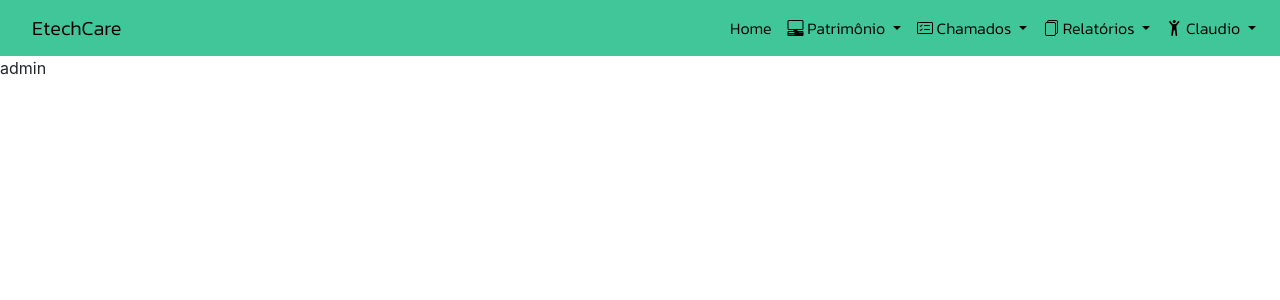
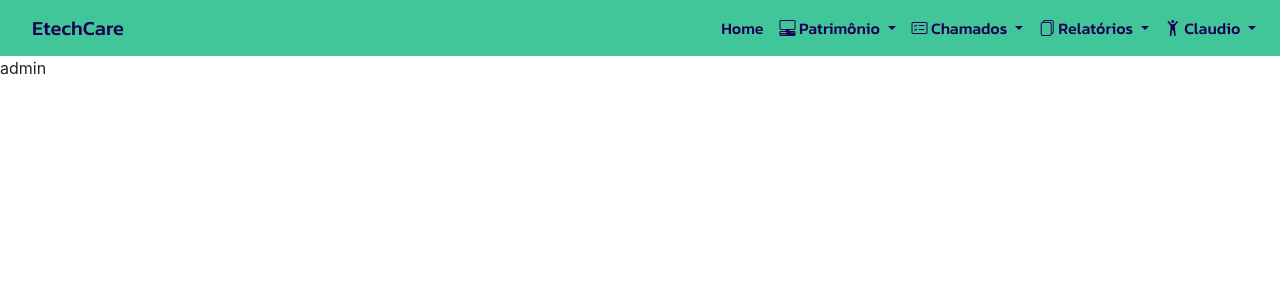
Before and after one commit to vg1802/ETECH-CARE, a PHP site: page /painel/index.php in a window 1280 px wide. Shown: the top 300 px of the page. Run offline with PHP 8.4, Linux system fonts and the light colour scheme; a user stored in the database is signed in.

Commit message:
mudança de cor

```diff
--- a/css/estilo.css
+++ b/css/estilo.css
@@ -14,9 +14,9 @@
 
 *{
     font-family: "Kanit", sans-serif;
-    font-weight: 300;
+    font-weight: 500;
 }
 
 .nav-link{
-    color:#000000;
+    color:#1d0053;
 }
```
